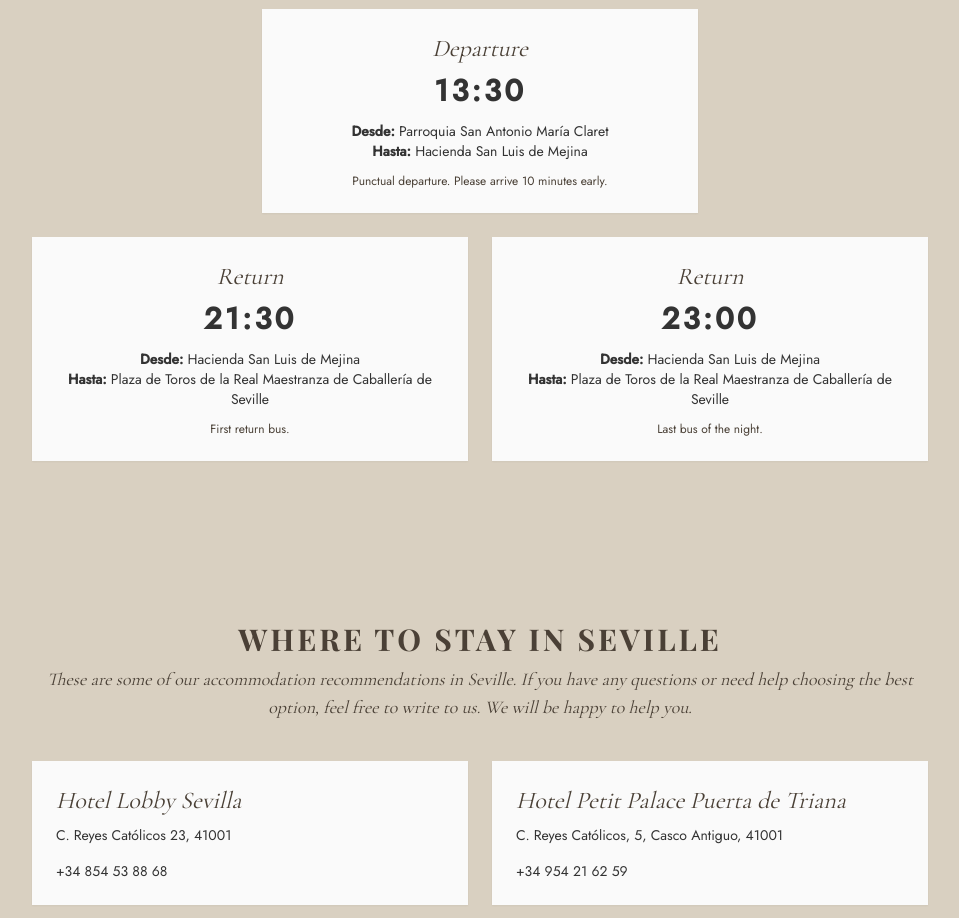
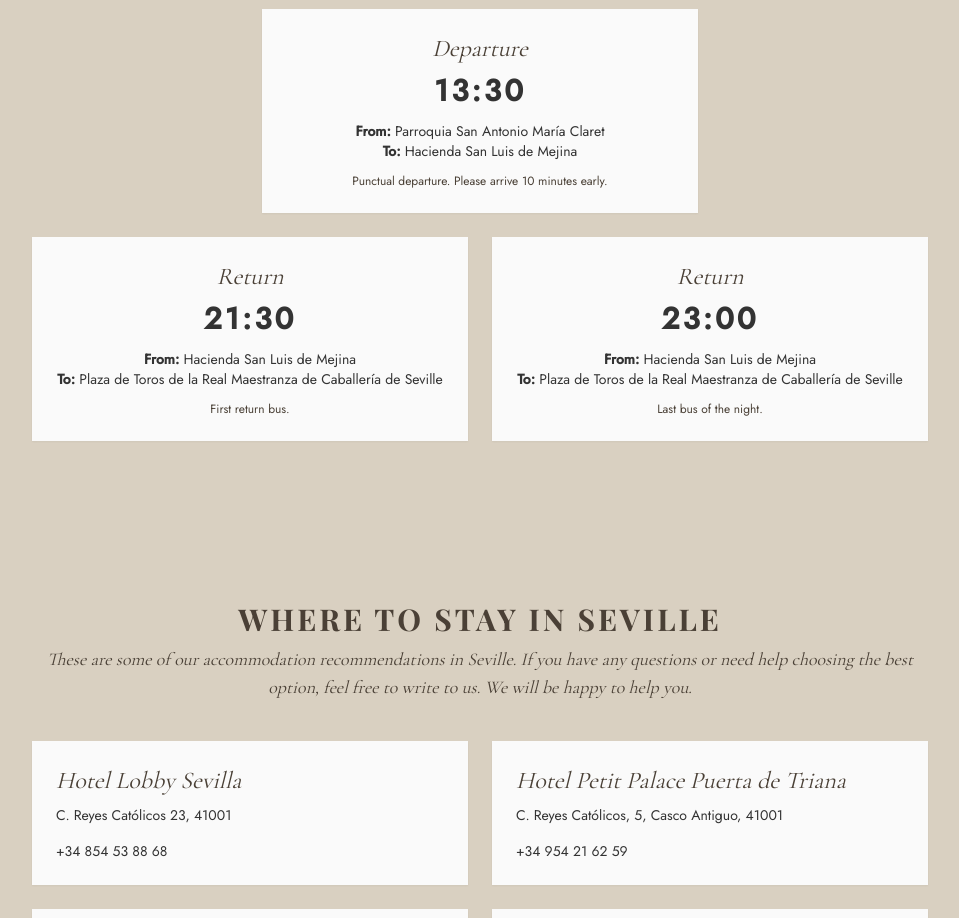
Before and after one commit to HarrodPablo/boda-invitacion, a Next.js app: page / in a window 1280 px wide. Shown: the part 3380-4298 px from the top of the page, without its empty margins (160-1119 px from the left). Built offline with nearby package versions, Linux system fonts and the light colour scheme.

Commit message:
fix: date layout overlap and translate bus terms

```diff
--- a/components/Traslados.jsx
+++ b/components/Traslados.jsx
@@ -5,7 +5,7 @@ import { useLanguage } from '@/context/LanguageContext';
 // Componente #8 — Grid de cards sobre bloque de color (horarios de bus).
 export default function Traslados() {
   const { content } = useLanguage();
-  const { heading, subtitulo, cards } = content.traslados;
+  const { heading, subtitulo, cards, desde, hasta } = content.traslados;
 
   return (
     <section id="traslados" className="relative bg-bloque px-6 py-16 sm:py-20">
@@ -30,10 +30,10 @@ export default function Traslados() {
               <p className="font-script text-2xl italic text-textoCalido">{card.titulo}</p>
               <p className="mt-2 text-3xl font-bold tracking-widest text-texto">{card.hora}</p>
               <p className="mt-3 text-sm text-texto">
-                <span className="font-semibold">Desde:</span> {card.origen}
+                <span className="font-semibold">{desde}</span> {card.origen}
               </p>
               <p className="text-sm text-texto">
-                <span className="font-semibold">Hasta:</span> {card.destino}
+                <span className="font-semibold">{hasta}</span> {card.destino}
               </p>
               {card.nota && <p className="mt-3 text-xs text-textoCalido">{card.nota}</p>}
             </div>
--- a/data/content.js
+++ b/data/content.js
@@ -118,6 +118,8 @@ export const content = {
   traslados: {
     heading: 'TRASLADOS EN AUTOBÚS',
     subtitulo: '',
+    desde: 'Desde:',
+    hasta: 'Hasta:',
     cards: [
       {
         titulo: 'Salida',
--- a/data/content_en.js
+++ b/data/content_en.js
@@ -101,6 +101,8 @@ export const content_en = {
   traslados: {
     heading: 'BUS TRANSFERS',
     subtitulo: '',
+    desde: 'From:',
+    hasta: 'To:',
     cards: [
       {
         titulo: 'Departure',
```
